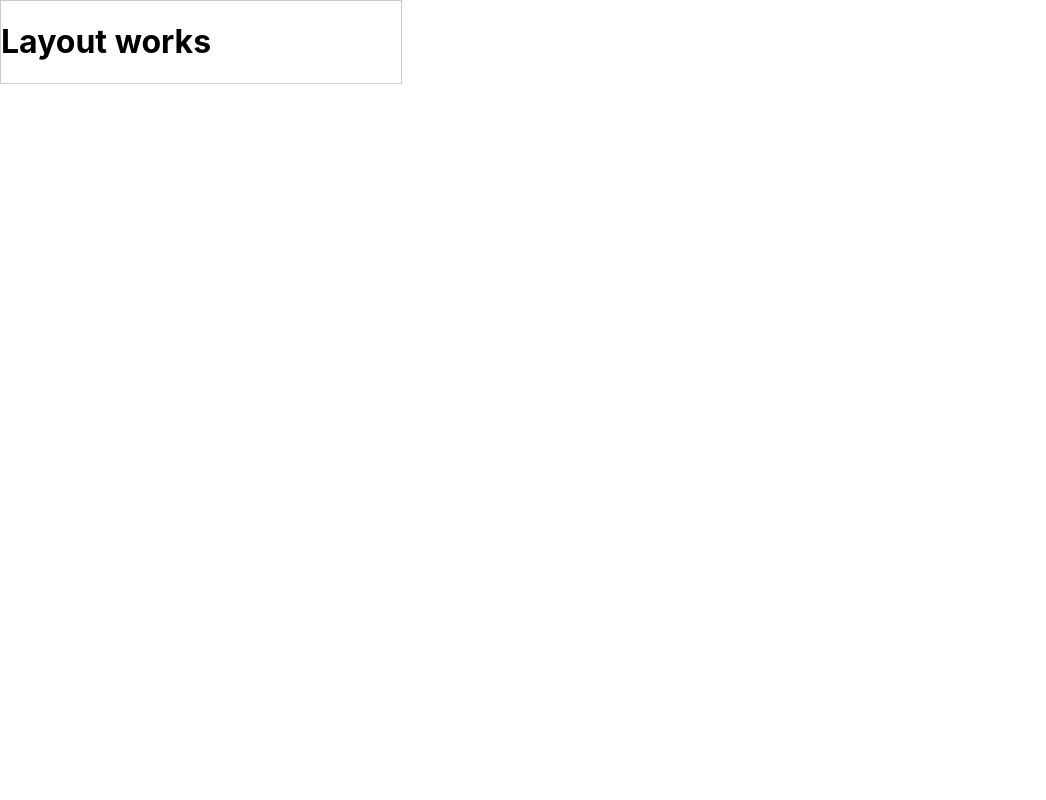
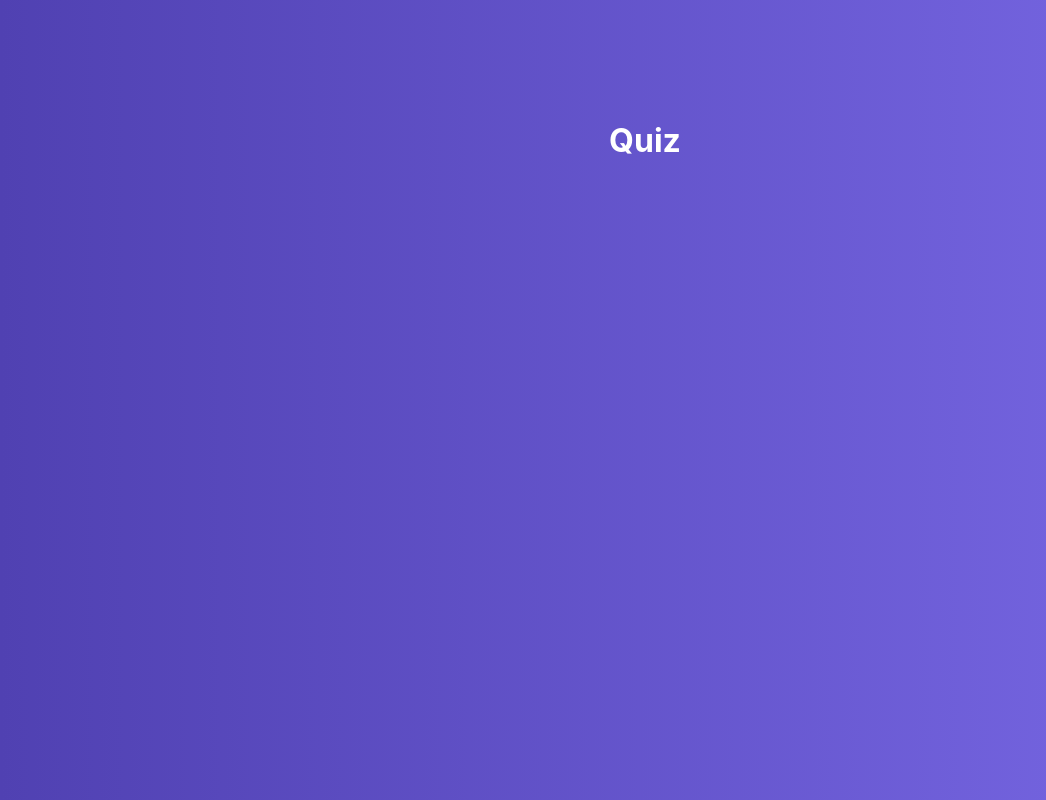
Before and after one commit to Slava37/react-presentation, a React app: page / in a window 1280 px wide. Shown: the whole page, without its empty margins (0-1046 px from the left). Built offline with nearby package versions, Linux system fonts and the light colour scheme.

Commit message:
preparing

```diff
--- a/src/App.js
+++ b/src/App.js
@@ -1,15 +1,12 @@
 import React from 'react';
 import Layout from './hoc/Layout/Layout.js'
+import Quiz from './containers/Quiz/Quiz'
 
 class App extends React.Component {
     render() {
         return (
            <Layout>
-
-
-              <div style={{width: 400, border: '1px solid #ccc'}}>
-                  <h1>Layout works</h1>
-              </div>
+               <Quiz />
            </Layout>
         );
     }
--- /dev/null
+++ b/src/components/ActiveQuiz/ActiveQuiz.css
@@ -0,0 +1,3 @@
+.ActiveQuiz {
+
+}
--- /dev/null
+++ b/src/components/ActiveQuiz/ActiveQuiz.js
@@ -0,0 +1 @@
+import React from 'react'
--- /dev/null
+++ b/src/containers/Quiz/Quiz.js
@@ -0,0 +1,19 @@
+import React, {Component} from 'react'
+import classes from './Quiz.module.css'
+
+class Quiz extends Component {
+    state = {
+        quiz: []
+    }
+
+
+    render() {
+        return (
+            <div className={classes.Quiz}>
+                <h1>Quiz</h1>
+            </div>
+        )
+    }
+}
+
+export default Quiz
--- /dev/null
+++ b/src/containers/Quiz/Quiz.module.css
@@ -0,0 +1,13 @@
+.Quiz{
+    display: flex;
+    justify-content: center;
+    padding-top: 100px;
+    flex-grow: 1;
+    width: 100%;
+    background: linear-gradient(90deg, #5041b2 0%, #7969e6 100%)
+}
+
+.Quiz h1 {
+    color: #fff;
+    margin-left: 10px;
+}
--- a/src/hoc/Layout/Layout.js
+++ b/src/hoc/Layout/Layout.js
@@ -1,10 +1,10 @@
 import React from 'react'
-import classes from './Layout.css'
+import classes from './Layout.module.css'
 
 class Layout extends React.Component {
     render(){
         return (
-        <div>
+        <div className={classes.Layout}>
             <main>
                 {this.props.children}
             </main>
--- a/src/hoc/Layout/Layout.css
+++ b/src/hoc/Layout/Layout.module.css
@@ -2,12 +2,10 @@
     height: 100vh;
     display: flex;
     flex-direction: column;
-    background-color: red;
 }
 
 .Layout main {
     display: flex;
     flex-direction: column;
     flex-grow: 1;
-    background-color: green;
 }
```
